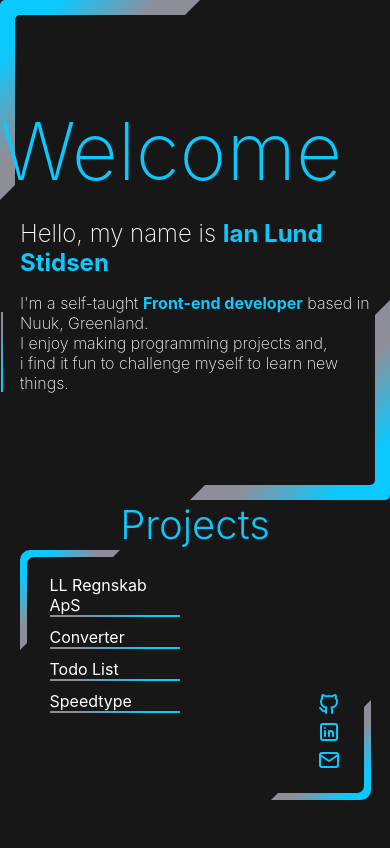
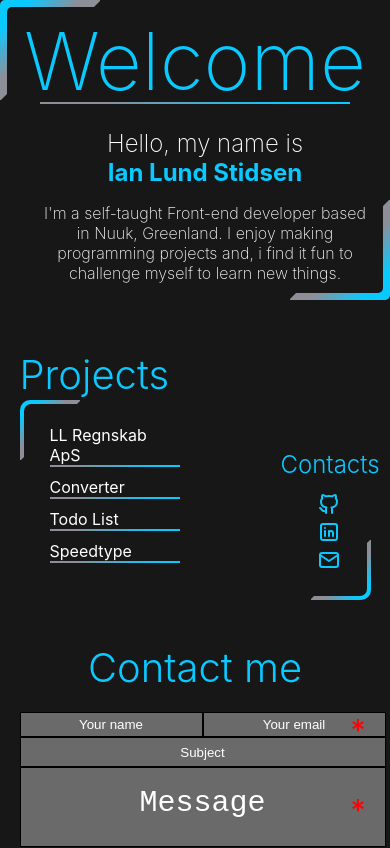
Before and after one commit to Ian-Stidsen/portfolio, a React (Create React App) app: page / in a window 390 px wide. Shown: the top 848 px of the page. Built offline with nearby package versions, Linux system fonts and the light colour scheme.

Commit message:
23/02-23

```diff
--- a/src/components/portfolio/Projects.jsx
+++ b/src/components/portfolio/Projects.jsx
@@ -22,6 +22,7 @@ export function Projects() {
         </ul>
 
         <div className='contact-links'>
+          <h2>Contacts</h2>
           <ul className='contact-list'>
             <li>
               <a href='https://github.com/Ian-Stidsen' target='_blank' rel='noreferrer'>
--- a/src/components/portfolio/stylesheet/Contact.css
+++ b/src/components/portfolio/stylesheet/Contact.css
@@ -22,17 +22,25 @@
 #email,
 #subject {
   text-align: center;
+  background-color: var(--theme-gray);
+  border: 1px solid black;
 }
 
 #message {
   text-align: center;
   resize: none;
   padding-top: 5px;
+  background-color: var(--theme-gray);
+  border: 1px solid black;
 }
 
 textarea::placeholder {
   line-height: 60px;
   font-size: 30px;
+}
+
+::placeholder {
+  color: white;
 }
 
 .asterisk-span {
@@ -68,7 +76,7 @@ textarea::placeholder {
 .message-input.shake {
   animation-name: shake;
   animation-duration: 500ms;
-  border-color: red;
+  border-color: red !important;
 }
 
 @keyframes shake {
--- a/src/components/portfolio/stylesheet/Projects.css
+++ b/src/components/portfolio/stylesheet/Projects.css
@@ -46,6 +46,16 @@
   position: absolute;
   right: 0;
   bottom: 0;
+  height: 150px;
+  width: 90px;
+}
+
+.contact-links h2 {
+  margin: 0;
+  position: absolute;
+  top: 0;
+  left: 0;
+  font-size: 1.5rem;
 }
 
 .contact-list {
--- a/src/pages/Portfolio.jsx
+++ b/src/pages/Portfolio.jsx
@@ -1,6 +1,6 @@
 import { Helmet } from 'react-helmet';
 import './stylesheet/Portfolio.css';
-import './stylesheet/gradient.css';
+import './stylesheet/gradient-corners.css';
 
 import { Projects } from '../components'
 import { Contact } from '../components'
@@ -10,7 +10,8 @@ import { useWindowSize } from '../hooks/useWindowSize';
 export function Portfolio() {
   const size = useWindowSize();
 
-
+  const brMorethan500 = size.width < 500? null : <br></br>;
+  const brLessthan450 = size.width > 450? null : <br></br>;
   return (
     <>
       <Helmet><title>Portfolio</title></Helmet>
@@ -20,10 +21,10 @@ export function Portfolio() {
           <span className='linear-gradient-angle tl'></span>
           <div className='intro-left'>
             <h1>Welcome</h1>
-            <h2>Hello, my name is <strong>Ian Lund Stidsen</strong></h2>
+            <h2>Hello, my name is {brLessthan450} <strong>Ian Lund Stidsen</strong></h2>
             <p>
-              I'm a self-taught <strong>Front-end developer</strong> based in Nuuk, Greenland. <br></br>
-              I enjoy making programming projects and, <br></br> i find it fun to challenge myself to learn new things.
+              I'm a self-taught Front-end developer based in Nuuk, {brMorethan500} Greenland.
+              I enjoy making programming projects and, {brMorethan500} i find it fun to challenge myself to learn new things.
             </p>
           </div>
           <span className='linear-gradient-angle br'></span>
--- a/src/pages/stylesheet/Portfolio.css
+++ b/src/pages/stylesheet/Portfolio.css
@@ -4,7 +4,6 @@
   display: flex;
   flex-direction: column;
   align-items: center;
-  height: 200vh;
 }
 
 .portfolio-intro {
@@ -19,16 +18,17 @@
 
 .intro-left {
   position: relative;
+  max-width: 90%;
 }
 
 .intro-left::before {
   content: '';
   display: flex;
-  width: 80px;
+  width: 90px;
   height: 2px;
   position: absolute;
   left: -38px;
-  bottom: 45px;
+  bottom: 50px;
   transform: rotate(270deg);
   background: var(--linear-straight);
   z-index: -2;
@@ -57,12 +57,12 @@ strong {
 .portfolio-projects {
   display: flex;
   flex-direction: column;
-  align-items: center;
   position: relative;
   width: 600px;
   height: 300px;
   max-width: 90vw;
   transform: translateX(-150px);
+  margin-top: 50px;
 }
 
 .portfolio-projects h2 {
@@ -82,5 +82,35 @@ strong {
   flex-direction: column;
   align-items: center;
   text-align: center;
-  margin-top: 200px;
+  margin: 10px 0 100px 0;
 }
+
+@media screen and (max-width: 600px) {
+  .portfolio-intro {
+    height: 400px;
+  }
+
+  .portfolio-projects {
+    height: 275px;
+  }
+
+  .intro-left {
+    text-align: center;
+  }
+
+  .intro-left::before {
+    transform: rotateZ(180deg) translateX(50%);
+    width: 310px;
+    top: 90px;
+    left: 50%;
+  }
+}
+
+@media screen and (max-width: 400px) {
+  .portfolio-intro {
+    height: 300px;
+  }
+  .portfolio-projects {
+    height: 250px;
+  }
+}
--- /dev/null
+++ b/src/pages/stylesheet/gradient-corners.css
@@ -0,0 +1,147 @@
+.linear-gradient-angle {
+  content: '';
+  display: flex;
+  position: absolute;
+  width: 200px;
+  height: 200px;
+  background: var(--linear-diagonal);
+  border-top-left-radius: 5px;
+  z-index: -2;
+}
+
+.linear-gradient-angle::before {
+  content: '';
+  display: flex;
+  position: relative;
+  top: 15px;
+  left: 15px;
+  width: 100%;
+  height: 100%;
+  background: var(--bg-color);
+  border-top-left-radius: 5px;
+  z-index: -1;
+}
+
+.linear-gradient-angle::after {
+  content: '';
+  display: flex;
+  position: absolute;
+  top: 0;
+  left: 0;
+  border-bottom: 201px solid var(--bg-color);
+  border-left: 201px solid transparent;
+  z-index: -1;
+}
+
+.linear-gradient-angle.tl {
+  top: 0;
+  left: 0;
+}
+
+.linear-gradient-angle.br {
+  transform: rotate(180deg);
+  bottom: 0;
+  right: 0;
+}
+
+.linear-gradient-angle.sm,
+.linear-gradient-angle.smb {
+  height: 100px;
+  width: 100px;
+  border-top-left-radius: 10px;
+  position: absolute;
+}
+
+.linear-gradient-angle.sm::after,
+.linear-gradient-angle.smb::after {
+  border-bottom: 101px solid var(--bg-color);
+  border-left: 101px solid transparent;
+}
+
+.linear-gradient-angle.sm::before,
+.linear-gradient-angle.smb::before {
+  top: 7px;
+  left: 7px;
+  border-top-left-radius: 7px;
+}
+
+.linear-gradient-angle.sm {
+  top: 50px;
+  left: 0;
+}
+
+.linear-gradient-angle.smb {
+  transform: rotate(180deg);
+  bottom: 0;
+  right: 0;
+}
+
+@media screen and (max-width: 600px) {
+  .linear-gradient-angle {
+    height: 150px;
+    width: 150px;
+  }
+
+  .linear-gradient-angle::after {
+    border-bottom: 151px solid var(--bg-color);
+    border-left: 151px solid transparent;
+  }
+
+  .linear-gradient-angle::before {
+    top: 10px;
+    left: 10px;
+  }
+
+  .linear-gradient-angle.sm,
+  .linear-gradient-angle.smb {
+    height: 75px;
+    width: 75px;
+  }
+
+  .linear-gradient-angle.sm::after,
+  .linear-gradient-angle.smb::after {
+    border-bottom: 76px solid var(--bg-color);
+    border-left: 76px solid transparent;
+  }
+
+  .linear-gradient-angle.sm::before,
+  .linear-gradient-angle.smb::before {
+    top: 5px;
+    left: 5px;
+  }
+}
+
+@media screen and (max-width: 400px) {
+  .linear-gradient-angle {
+    height: 100px;
+    width: 100px;
+  }
+
+  .linear-gradient-angle::after {
+    border-bottom: 101px solid var(--bg-color);
+    border-left: 101px solid transparent;
+  }
+
+  .linear-gradient-angle::before {
+    top: 7px;
+    left: 7px;
+  }
+
+  .linear-gradient-angle.sm,
+  .linear-gradient-angle.smb {
+    height: 60px;
+    width: 60px;
+  }
+
+  .linear-gradient-angle.sm::after,
+  .linear-gradient-angle.smb::after {
+    border-bottom: 61px solid var(--bg-color);
+    border-left: 61px solid transparent;
+  }
+
+  .linear-gradient-angle.sm::before,
+  .linear-gradient-angle.smb::before {
+    top: 4px;
+    left: 4px;
+  }
+}
--- a/src/pages/stylesheet/gradient.css
+++ /dev/null
@@ -1,77 +0,0 @@
-.linear-gradient-angle {
-  content: '';
-  display: flex;
-  position: absolute;
-  width: 200px;
-  height: 200px;
-  background: var(--linear-diagonal);
-  border-top-left-radius: 5px;
-  z-index: -2;
-}
-
-.linear-gradient-angle::before {
-  content: '';
-  display: flex;
-  position: relative;
-  top: 15px;
-  left: 15px;
-  width: 100%;
-  height: 100%;
-  background: var(--bg-color);
-  border-top-left-radius: 5px;
-  z-index: -1;
-}
-
-.linear-gradient-angle::after {
-  content: '';
-  display: flex;
-  position: absolute;
-  top: 0;
-  left: 0;
-  border-bottom: 200px solid var(--bg-color);
-  border-left: 200px solid transparent;
-  z-index: -1;
-}
-
-.linear-gradient-angle.tl {
-  top: 0;
-  left: 0;
-}
-
-.linear-gradient-angle.br {
-  transform: rotate(180deg);
-  bottom: 0;
-  right: 0;
-}
-
-.linear-gradient-angle.sm,
-.linear-gradient-angle.smb {
-  height: 100px;
-  width: 100px;
-  border-top-left-radius: 10px;
-  position: absolute;
-}
-
-.linear-gradient-angle.sm::after,
-.linear-gradient-angle.smb::after {
-  border-bottom: 100px solid var(--bg-color);
-  border-left: 100px solid transparent;
-}
-
-.linear-gradient-angle.sm::before,
-.linear-gradient-angle.smb::before {
-  top: 7px;
-  left: 7px;
-  border-top-left-radius: 7px;
-}
-
-.linear-gradient-angle.sm {
-  top: 50px;
-  left: 0;
-}
-
-.linear-gradient-angle.smb {
-  transform: rotate(180deg);
-  bottom: 0;
-  right: 0;
-}
```
